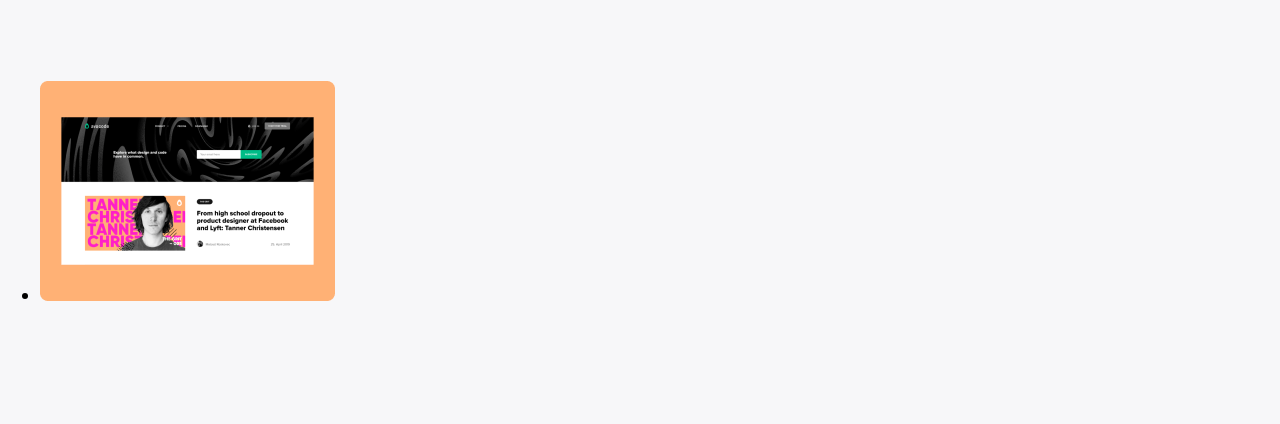
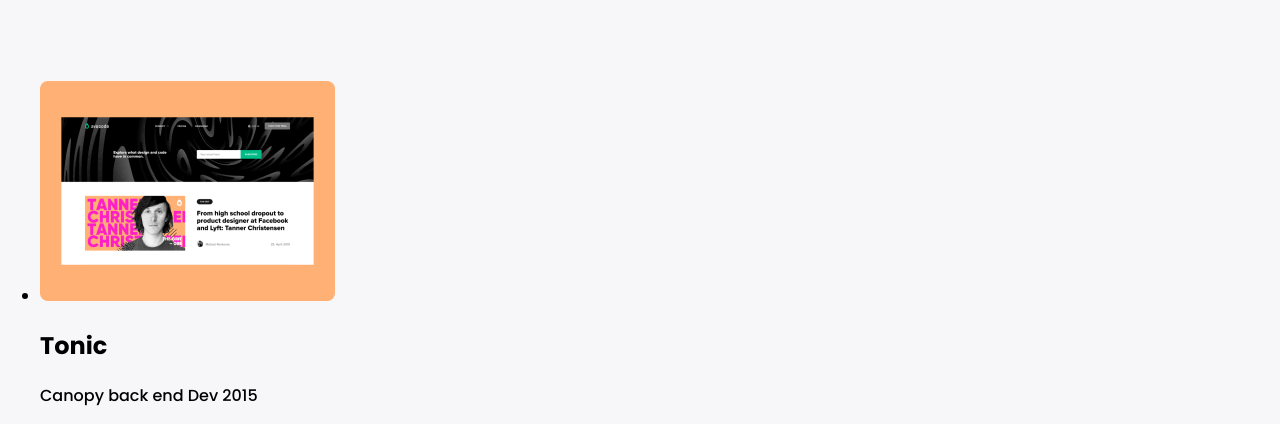
Before and after one commit to henrykgggg/portofolio, a website: page index.html in a window 1280 px wide. Shown: the part 557-981 px from the top of the page. Before the commit the page ends 881 px from the top, so only its background shows below. Drawn offline with Linux system fonts and the light colour scheme.

Commit message:
adding header and list

```diff
--- a/index.html
+++ b/index.html
@@ -58,6 +58,14 @@
       <ul class="cards-list flex_column">
         <li class="card-item flex-culomn">
 <img class="card-image" src="img/Snapshoot-Portfolio1.png" alt="Portfolio Portfolio">
+<div class="list-container">
+  <h2>Tonic</h2>
+  <div class="lists">
+    <span class="lists-item obect1">Canopy</span>
+    <span class="lists-item">back end Dev</span>
+    <span class="lists-item">2015</span>
+  </div>
+</div>
 </li>
 </ul>
 </div>
```
